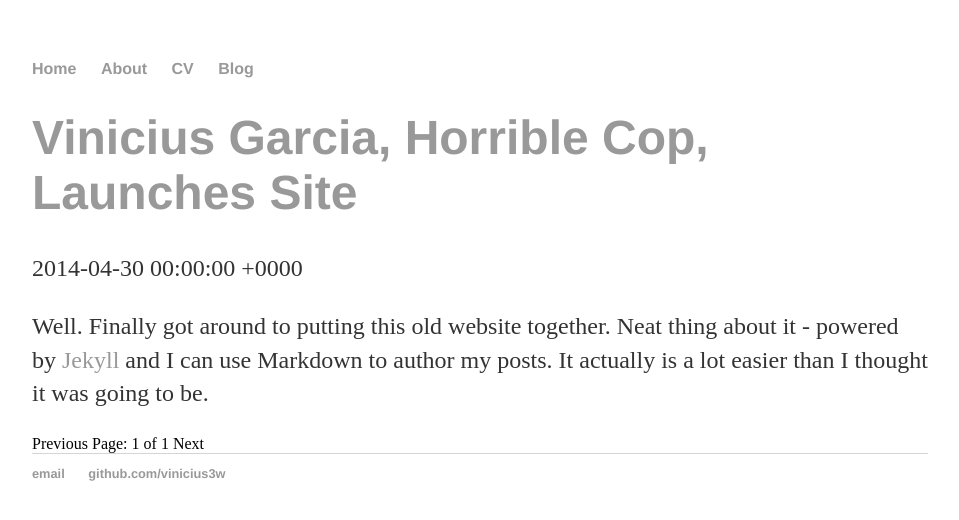
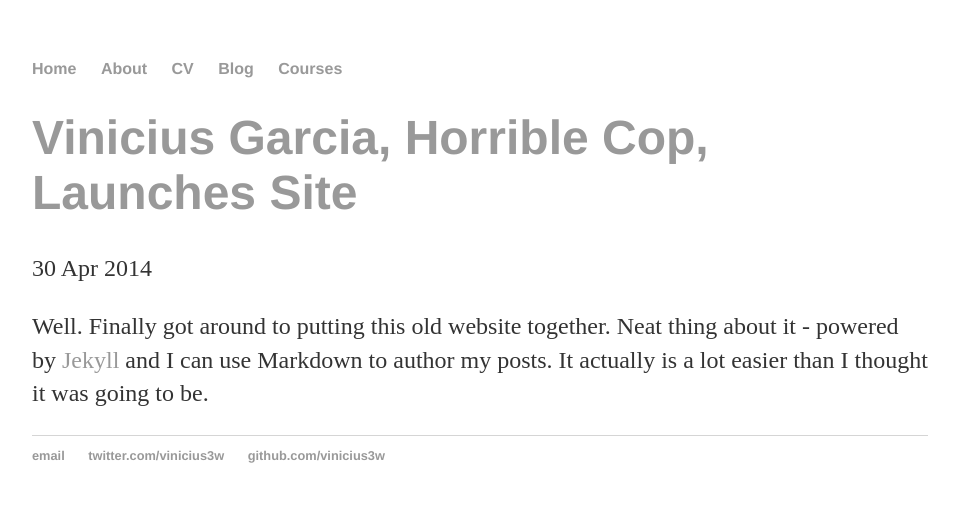
Before and after one commit to vinicius3w/vinicius3w_old.github.io, a Jekyll site: the page built from blog/index.html, in a window 1280 px wide. Shown: the top 520 px of the page, without its empty margins (160-1119 px from the left). Built offline with Jekyll 4.4.1, drawn with Linux system fonts in a browser that asks for light colours; the list of posts is cut into pages by our own code.

Commit message:
revisões e criação da pagina de cursos

```diff
--- a/_config.yml
+++ b/_config.yml
@@ -5,3 +5,6 @@ permalink: /blog/:year/:month/:day/:title
 
 paginate: 5
 paginate_path: "/blog/page:num/"
+
+gems:
+  - jekyll-sitemap
--- a/_layouts/default.html
+++ b/_layouts/default.html
@@ -12,6 +12,7 @@
 		        	<li><a href="/about">About</a></li>
 	        		<li><a href="/cv">CV</a></li>
 	        		<li><a href="/blog">Blog</a></li>
+	        		<li><a href="/courses">Courses</a></li>
 	    		</ul>
 			</nav>
 			<div class="container">
@@ -22,6 +23,7 @@
 			<footer>
 	    		<ul>
 	        		<li><a href="mailto:vcg@cin.ufpe.br">email</a></li>
+	        		<li><a href="http://twitter.com/vinicius3w">twitter.com/vinicius3w</a></li>
 	        		<li><a href="https://github.com/vinicius3w">github.com/vinicius3w</a></li>
 				</ul>
 			</footer>
--- a/blog/index.html
+++ b/blog/index.html
@@ -6,7 +6,7 @@ title: Vinicius Garcia's Blog
 {% for post in paginator.posts %}
   <h1><a href="{{ post.url }}">{{ post.title }}</a></h1>
   <p class="author">
-    <span class="date">{{ post.date }}</span>
+    <span class="date">{{ post.date | date_to_string }}</span>
   </p>
   <div class="content">
     {{ post.content }}
@@ -14,16 +14,28 @@ title: Vinicius Garcia's Blog
 {% endfor %}
 
 <!-- Pagination links -->
+{% if paginator.total_pages > 1 %}
 <div class="pagination">
   {% if paginator.previous_page %}
-    <a href="{{ paginator.previous_page_path }}" class="previous">Previous</a>
+    <a href="{{ paginator.previous_page_path | prepend: site.baseurl | replace: '//', '/' }}">&laquo; Prev</a>
   {% else %}
-    <span class="previous">Previous</span>
+    <span>&laquo; Prev</span>
   {% endif %}
-  <span class="page_number ">Page: {{ paginator.page }} of {{ paginator.total_pages }}</span>
+
+  {% for page in (1..paginator.total_pages) %}
+    {% if page == paginator.page %}
+      <em>{{ page }}</em>
+    {% elsif page == 1 %}
+      <a href="{{ paginator.previous_page_path | prepend: site.baseurl | replace: '//', '/' }}">{{ page }}</a>
+    {% else %}
+      <a href="{{ site.paginate_path | prepend: site.baseurl | replace: '//', '/' | replace: ':num', page }}">{{ page }}</a>
+    {% endif %}
+  {% endfor %}
+
   {% if paginator.next_page %}
-    <a href="{{ paginator.next_page_path }}" class="next">Next</a>
+    <a href="{{ paginator.next_page_path | prepend: site.baseurl | replace: '//', '/' }}">Next &raquo;</a>
   {% else %}
-    <span class="next ">Next</span>
+    <span>Next &raquo;</span>
   {% endif %}
 </div>
+{% endif %}
```
Also changed, not shown: courses/index.html (added, +11 -0 lines).
